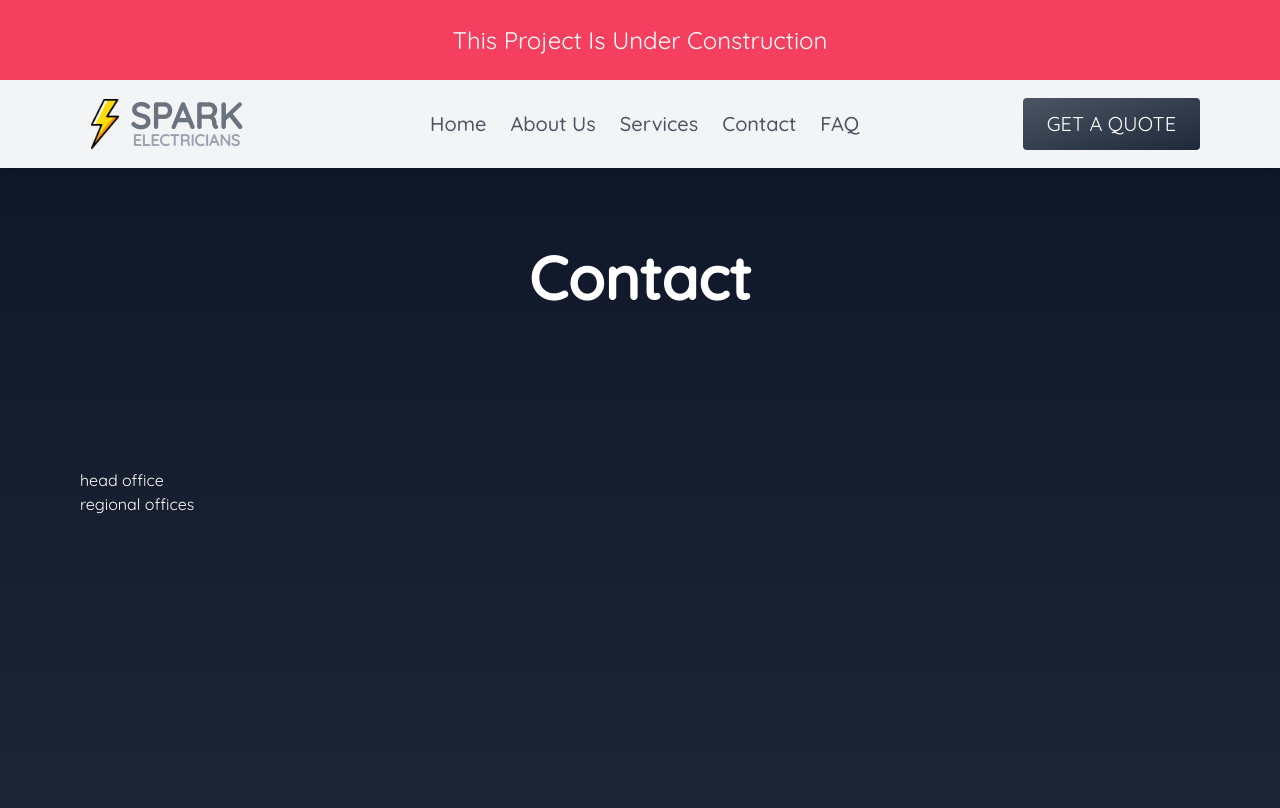
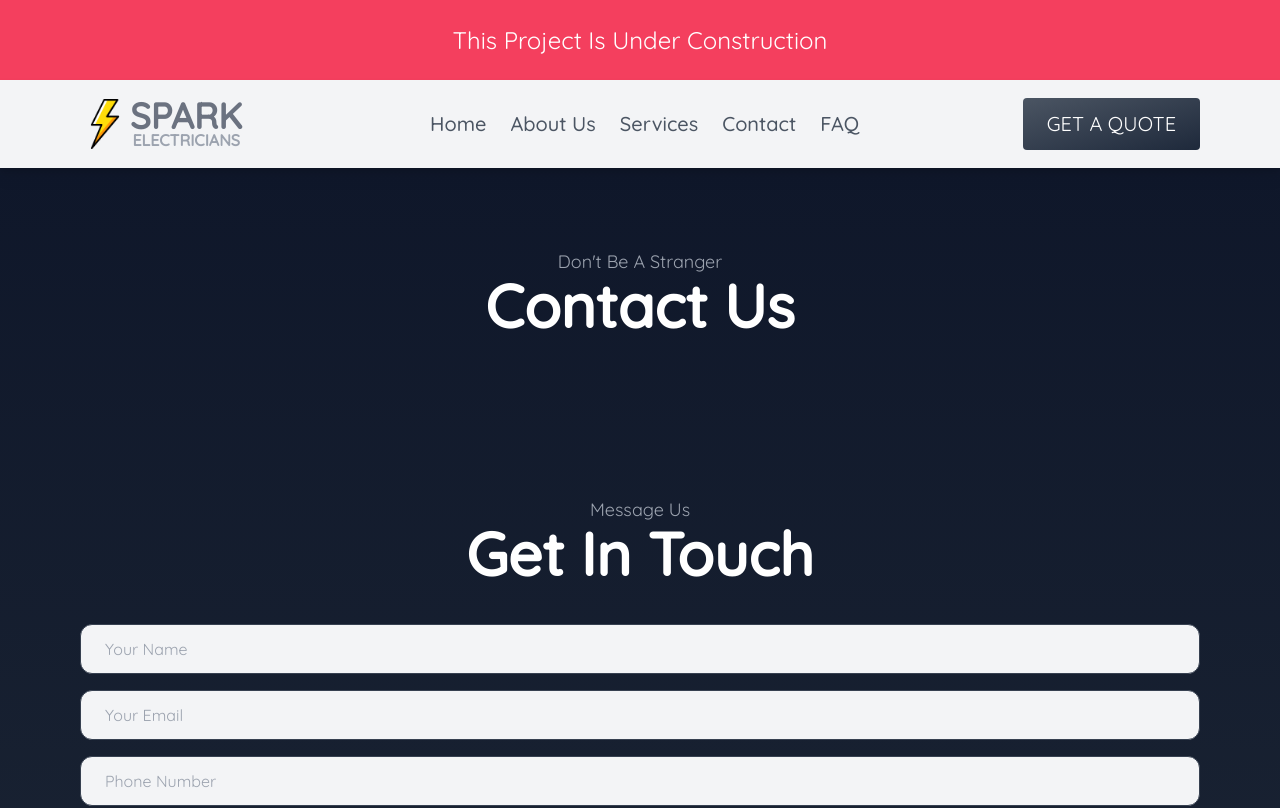
Before and after one commit to zablon-oigo/spark-electricians, a React (Vite) app: page /contact in a window 1280 px wide. Shown: the top 808 px of the page. Built offline with nearby package versions, Linux system fonts and the light colour scheme; a web font is replaced by a local one.

Commit message:
Style: Grid Layout

```diff
--- a/src/components/Contact.jsx
+++ b/src/components/Contact.jsx
@@ -1,35 +1,31 @@
 import React from 'react'
-
+import ContactForm from '../layout/ContactForm'
 function Contact() {
   return (
     <>
     <div className="min-h-screen bg-gradient-to-b from-slate-900 to-gray-800  text-white md:px-20 md:py-20 px-5 py-10">
+      <p className="text-md md:text-lg text-gray-400 capitalize text-center">don't be a stranger</p>
       <h2 className="md:text-6xl  text-3xl font-semibold  text-center">
-        Contact
+        Contact Us
       </h2>
       <div className="my-40">
-        <div className="flex items-center justify-between flex-col md:flex-row ">
-          <div className="">
-            <h2 className="">
-              head office
-            </h2>
-            <p className="">
 
-            </p>
-          </div>
-          <div className="">
-            <img src="" alt="" className="" />
-          </div>
-        </div>
-        <div className="flex items-center justify-between flex-col md:flex-row">
-          <div className="">
-            <h2 className="">
-              regional offices
-            </h2>
-          </div>
+        <div className="grid grid-cols-1 md:grid-cols-3 gap-4">
           <div className="">
 
           </div>
+
+        </div>
+        <div className="">
+          <p className='text-md md:text-lg text-gray-400 capitalize text-center'>
+            message us
+          </p>
+        <h2 className="md:text-6xl  text-3xl font-semibold  text-center capitalize">
+          get in touch
+        </h2>
+        <div className="my-10">
+          <ContactForm/>
+        </div>
         </div>
       </div>
     </div>
```
